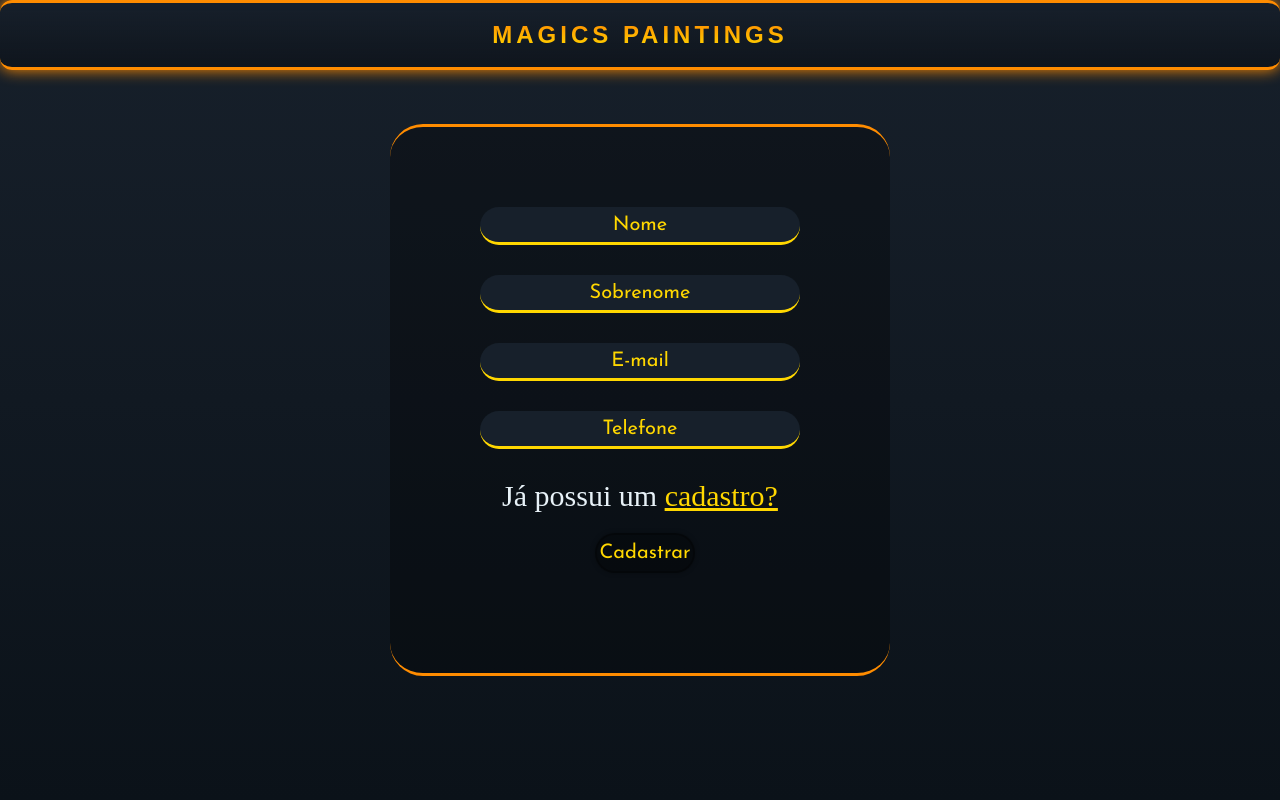
After one commit to Joao-A17/Projeto_TCC_2021, a PHP site: page /views/Cadastro.php in a window 1280 px wide. The commit adds this page. Run offline with PHP 8.4, Linux system fonts and the light colour scheme; some libraries are stand-ins or nearby versions; some web fonts are replaced.

Commit message:
Cadastro Pronto (com Erro)

```diff
--- /dev/null
+++ b/public/PHP/Conexao_Banco.php
@@ -0,0 +1,15 @@
+<?php
+    $Servidor = 'localhost';
+    $Usuario = 'root';
+    $Senha = '';
+    $Nome = 'tcc_mpx';
+
+    $conexao = mysqli_connect($Servidor,$Usuario,$Senha,$Nome);
+
+    /* if($conexao->connect_errno){
+        echo "Erro";
+    }
+    else{
+        echo "Conectado HAHAHAHA";
+    }      */
+?>
--- /dev/null
+++ b/public/styles/Cadastro.css
@@ -0,0 +1,95 @@
+*{
+    margin: 0;
+    padding: 0;
+}
+
+body{
+    height: 100vh;
+    background-image: linear-gradient(to bottom, var(--corD2), var(--corD));
+}
+
+input::placeholder {
+    color: var(--corP);
+}
+
+#Form-Card{
+    background: var(--tranp);
+    border: 0;
+    border-top: 3px solid var(--corS);
+    border-bottom: 3px solid var(--corS);
+    border-radius: 33px;
+    width: 400px;
+    padding: 50px;
+    position: absolute;
+    top: 50%;
+    left: 50%;
+    transform: translate(-50%, -50%);
+    text-align: center;
+}
+
+.Formulario{
+    align-items: center;
+    margin: 30px auto;
+}
+
+.Input{
+    font-size: 20px;
+    font-family: 'Josefin Sans', sans-serif;
+    display: block;
+    margin: 10px auto;
+    text-align: center;
+    height: 38px;
+    width: 320px;
+    outline: none;
+    background: var(--corD2);
+    color: var(--corS);
+    border: none;
+    border-radius: 20px;
+    border-bottom: 3px solid var(--corP);
+    outline: none;
+    box-sizing: border-box;
+    transition: .5s;
+}
+.Input:focus{
+    width: 100%;
+    border-bottom: 2px solid var(--corS);
+}
+
+#botao{
+    width: 100px;
+    height: 40px;
+    margin-bottom: 20px;
+    margin-left: 10px;
+    font-size: 20px;
+    font-family: 'Josefin Sans', sans-serif;
+    border: 0;
+    cursor: pointer;
+    justify-content: center;
+    text-align: center;
+    border-radius: 24px;
+    background: var(--tranp);
+    color: var(--corP);
+    border: 2px solid var(--tranp);
+    box-shadow: 0px 0px 5px var(--tranp);
+    transition: .3s;
+}
+
+#botao:hover{
+    background: var(--corP);
+    color: var(--corD);
+    border: 2px solid var(--corP);
+    box-shadow: 0px 0px 10px var(--corP);
+}
+
+.Formulario p{
+    margin-bottom: 20px;
+    font-size: 30px;
+    color: var(--corL);
+}
+
+.Formulario a{
+    color: var(--corP);
+}
+.Formulario a:hover{
+    color: var(--corS);
+}
--- a/pages/Login_Admin/styleLForm.css
+++ b/public/styles/Login.css
@@ -83,8 +83,7 @@ input::placeholder {
 }
 
 /* Animação de clicar nos campos focus*/
-form input[type=email]:focus,
-form input[type=password]:focus{
+.Inputs:focus{
     width: 100%;
     border-bottom: 2px solid var(--corS);
 }
--- a/public/styles/Menu.css
+++ b/public/styles/Menu.css
@@ -1,5 +1,3 @@
-
-
 nav {
     position: fixed;
     width: 100%;
--- /dev/null
+++ b/views/Cadastro.php
@@ -0,0 +1,54 @@
+<?php
+
+   include_once("../public/PHP/Conexao_Banco.php");
+
+   $Nome = filter_input(INPUT_POST, 'nome', FILTER_SANITIZE_STRING);
+   $Sobrenome = filter_input(INPUT_POST, 'sobrenome', FILTER_SANITIZE_STRING);
+   $Email = filter_input(INPUT_POST, 'email', FILTER_SANITIZE_EMAIL);
+   $Telefone = filter_input(INPUT_POST, 'telefone', FILTER_SANITIZE_NUMBER_INT);
+
+   $Result_Cadastro = "INSERT INTO usuarios (nome, sobrenome, email, telefone, criado) VALUES ('$Nome', '$Sobrenome', '$Email', '$Telefone', NOW())";
+   $Resultado_Cadastro = mysqli_query($conexao, $Result_Cadastro);
+
+
+?>
+
+<!DOCTYPE html>
+<html lang="pt-br">
+<head>
+    <meta charset="UTF-8">
+    <meta http-equiv="X-UA-Compatible" content="IE=edge">
+    <meta name="viewport" content="width=device-width, initial-scale=1.0">
+    <link rel="stylesheet" href="../public/styles/Cadastro.css">
+    <link rel="stylesheet" href="../public/styles/Geral.css">
+    <link rel="stylesheet" href="../public/styles/Menu.css">
+    <title>Cadastro | Magics Paintings</title>
+</head>
+<body>
+    <nav class="MenuH">
+        <h1 class="logo">Magics Paintings</h1>
+    </nav>
+    <div id="DivForm">
+        <form name="FormCadastro" id="FormCadastro" antion="Cadastro.php" method="POST">
+            <div id="Form-Card">
+                <div class="Formulario">
+                    <input class="Input" type="text" id="nome" name="nome" placeholder="Nome">
+                </div>
+                <div class="Formulario">
+                    <input class="Input" type="text" id="sobrenome" name="sobrenome" placeholder="Sobrenome">
+                </div>
+                <div class="Formulario">
+                    <input class="Input" type="email" id="email" name="email" placeholder="E-mail">
+                </div>
+                <div class="Formulario">
+                    <input class="Input" type="tel" id="telefone" name="telefone" placeholder="Telefone">
+                </div>
+                <div class="Formulario">
+                    <p>Já possui um <a href="./Login.html">cadastro?</a></p>
+                    <input type="submit" id="botao" name="botao" value="Cadastrar">
+                </div>
+            </div>
+        </form>
+    </div>
+</body>
+</html>
--- a/pages/InPinturas/InPinturas.html
+++ b/views/Pinturas.html
@@ -8,9 +8,9 @@
     <link rel="preconnect" href="https://fonts.googleapis.com">
     <link rel="preconnect" href="https://fonts.gstatic.com" crossorigin>
     <link href="https://fonts.googleapis.com/css2?family=Josefin+Sans:wght@500&display=swap" rel="stylesheet">
-    <link rel="stylesheet" href="./InPinturas.css">
-    <link rel="stylesheet" href="../../public/styles/Menu.css">
-    <link rel="stylesheet" href="../../public/styles/Geral.css">
+    <link rel="stylesheet" href="../public/styles/Inicio.css">
+    <link rel="stylesheet" href="../public/styles/Menu.css">
+    <link rel="stylesheet" href="../public/styles/Geral.css">
     <title>Pinturas | Magics Paintings</title>
 </head>
 <body>
--- a/pages/Pinturas_Telas_Admin/index.html
+++ b/views/Pinturas_AP.html
@@ -4,8 +4,8 @@
     <meta charset="UTF-8">
     <meta http-equiv="X-UA-Compatible" content="IE=edge">
     <meta name="viewport" content="width=device-width, initial-scale=1.0">
-    <link rel="stylesheet" href="../../public/styles/Geral.css">
-    <link rel="stylesheet" href="./styles.css">
+    <link rel="stylesheet" href="../public/styles/Geral.css">
+    <link rel="stylesheet" href="../public/styles/TP_Admin.css">
     <title id="Nome-Site">Pintura-Admin</title>
 </head>
 <body>
--- a/pages/Pinturas_Telas_Users/index.html
+++ b/views/Pinturas_UP.html
@@ -4,8 +4,8 @@
     <meta charset="UTF-8">
     <meta http-equiv="X-UA-Compatible" content="IE=edge">
     <meta name="viewport" content="width=device-width, initial-scale=1.0">
-    <link rel="stylesheet" href="../../public/styles/Geral.css">
-    <link rel="stylesheet" href="./styles.css">
+    <link rel="stylesheet" href="../public/styles/Geral.css">
+    <link rel="stylesheet" href="../public/styles/TP_Users.css">
     <title id="Nome-Site">Pintura-Admin</title>
 </head>
 <body>
--- a/pages/index.html
+++ b/views/index.html
@@ -4,7 +4,7 @@
     <meta charset="UTF-8">
     <meta http-equiv="X-UA-Compatible" content="IE=edge">
     <meta name="viewport" content="width=device-width, initial-scale=1.0">
-    <link rel="stylesheet" href="./estilo.css">
+    <link rel="stylesheet" href="../public/styles/Index.css">
     <link rel="stylesheet" href="../public/styles/Geral.css">
     <link rel="stylesheet" href="../public/styles/Menu.css">
     <title>Inicio | Magics Paintings</title>
@@ -20,7 +20,7 @@
         <ul class="nav-list">
           <li><a class="menu-link" href="/Sobre"><i class="fas fa-info-circle Icon"></i>  Sobre</a></li>
           <li><a class="menu-link" href="/Ajuda"><i class="fas fa-question-circle Icon"></i>  Ajuda</a></li>
-          <li><a class="menu-link" href="#LoginAU"><i class="fas fa-power-off Icon"></i>   Entrar</a></li>
+          <li><a class="menu-link" href="./Cadastro.html"><i class="fas fa-power-off Icon"></i>   Entrar</a></li>
         </ul>
     </nav>
     <div id="container">
```
Also changed, not shown: public/PHP/Conexao_Login_Admin.php (deleted, +0 -27 lines), views/Login.html (renamed from pages/Login_Admin/Login.html, +4 -4 lines), pages/inicio.js (deleted), public/JS/Geral.js (line endings or trailing spaces), public/JS/TP_Admin.js (renamed from pages/Pinturas_Telas_Admin/script.js), public/styles/Index.css (renamed from pages/estilo.css), public/styles/Inicio.css (renamed from pages/InPinturas/InPinturas.css), public/styles/TP_Admin.css (renamed from pages/Pinturas_Telas_Admin/styles.css), public/styles/TP_Users.css (renamed from pages/Pinturas_Telas_Users/styles.css).
